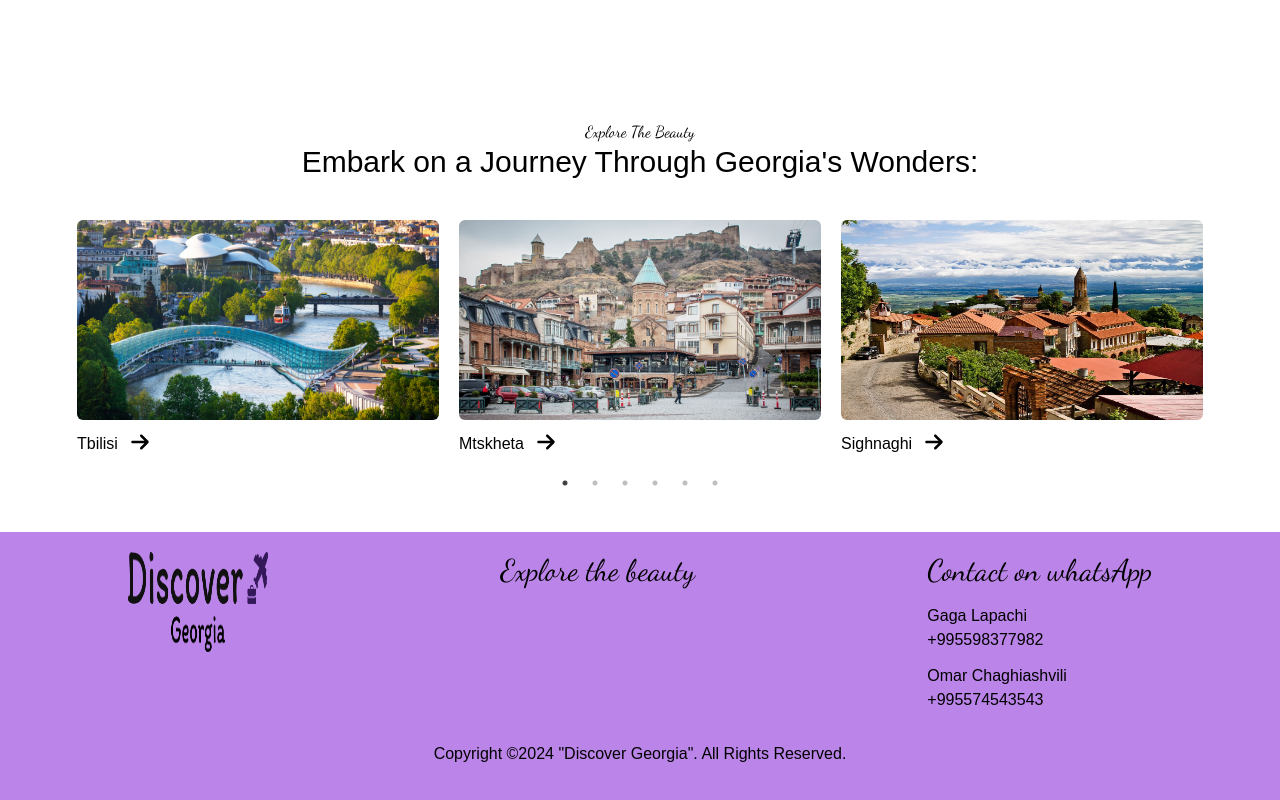
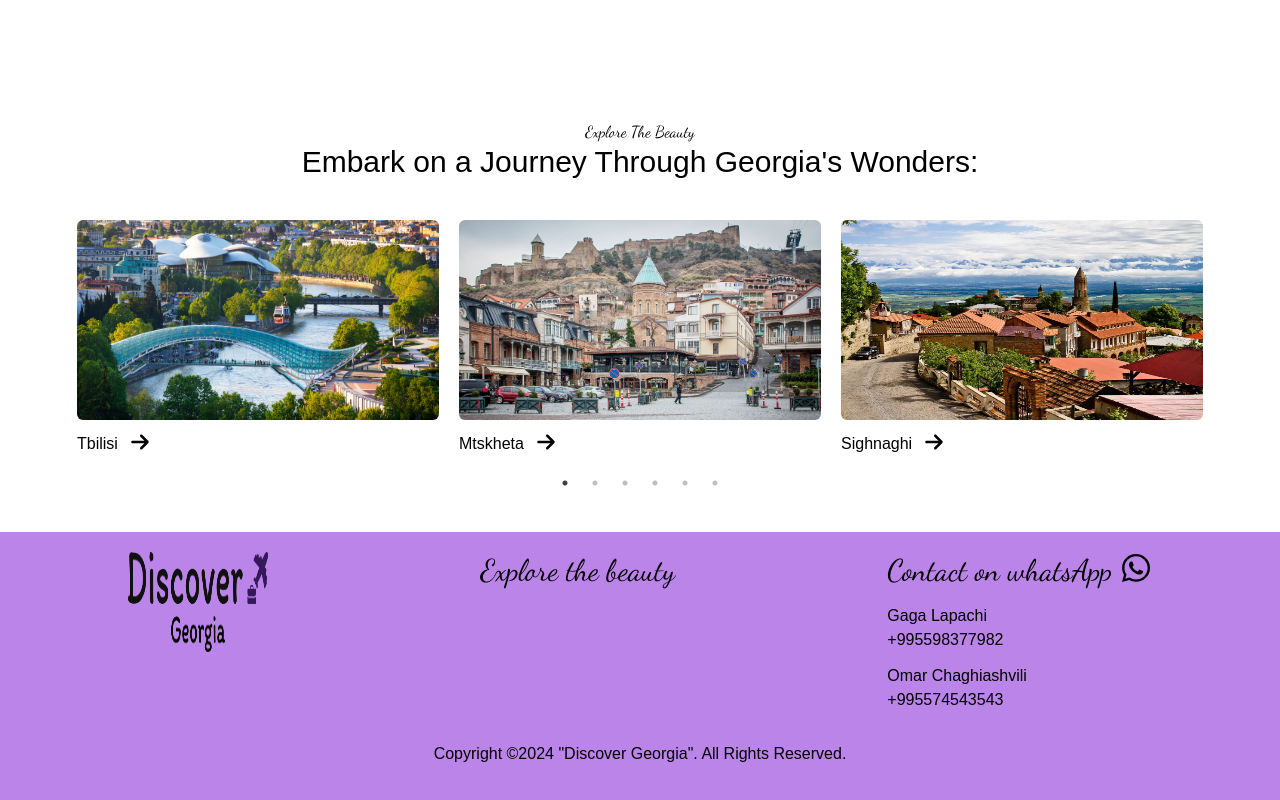
Before and after one commit to teonateona12/tours, a React (Vite) app: page / in a window 1280 px wide. Shown: the part 1399-2199 px from the top of the page. Built offline with nearby package versions, Linux system fonts and the light colour scheme; the HTML template or start-up script is replaced by a standard one; a web font is replaced by a local one.

Commit message:
style: add icon

```diff
--- a/src/components/Footer.jsx
+++ b/src/components/Footer.jsx
@@ -1,7 +1,7 @@
 import React from "react";
 import LogoBlack from "../assets/black-logo.png";
-import { Link } from "react-router-dom";
 import { useState } from "react";
+import Whatsapp from "../assets/whatsapp.svg";
 
 export const Footer = () => {
   const [phoneNumber, setPhoneNumber] = useState("");
@@ -21,7 +21,10 @@ export const Footer = () => {
         </div>
         <div>
           <div>
-            <h1 className=" text-3xl mb-4">Contact on whatsApp</h1>
+            <div className="flex gap-2">
+              <h1 className=" text-3xl mb-4">Contact on whatsApp</h1>
+              <img className="w-[32px] h-[32px]" src={Whatsapp} />
+            </div>
             <div
               className=" cursor-pointer"
               onClick={() => {
@@ -32,7 +35,6 @@ export const Footer = () => {
               <h5>Gaga Lapachi</h5>
               <h5>+995598377982</h5>
             </div>
-
             <div
               className="mt-3 cursor-pointer"
               onClick={() => {
```
Also changed, not shown: src/pages/Home.jsx (+5 -13 lines), src/assets/whatsapp.svg (added).
